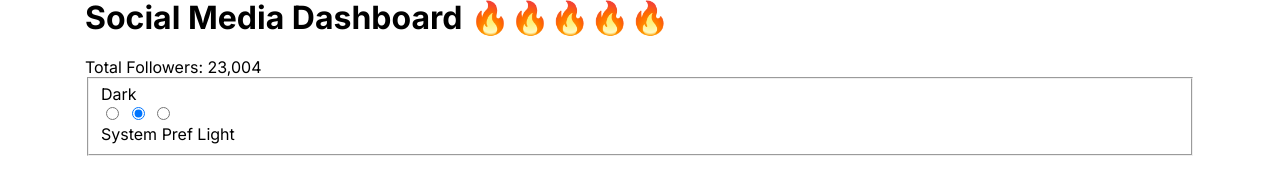
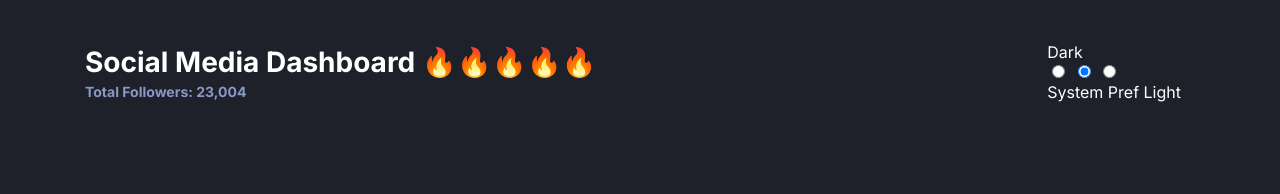
Before and after one commit to CodeMaster7/social-media-dashboard, a website: page index.html in a window 1280 px wide. Drawn offline with Linux system fonts and the light colour scheme; files that its build step writes are made by us from their sources.

Commit message:
styles progress 1

```diff
--- a/app/scss/components/_index.scss
+++ b/app/scss/components/_index.scss
@@ -1,2 +1,3 @@
+@forward 'header';
 @forward 'toggle';
 @forward 'card';
--- /dev/null
+++ b/app/scss/components/header.scss
@@ -0,0 +1,25 @@
+@use'../util/' as *;
+
+.header {
+    margin-top: rem(36);
+
+    @include breakpoint(medium) {
+        display: flex;
+        justify-content: space-between;
+        align-items: center; // center vertically
+    }
+
+    &__title {
+
+    }
+
+    &__subtitle {
+        font-size: rem(14);
+        font-weight: 700;
+        color: var(--dark-text1);
+    }
+
+    &__toggle {
+
+    }
+}
--- a/app/scss/components/toggle.scss
+++ b/app/scss/components/toggle.scss
@@ -1,6 +1,19 @@
 @use'../util/' as *;
 
 .toggle {
+    border: none;
+
+    &__wrapper {
+
+    }
+
+    input[type="radio"] {
+
+    }
+
+    &__background {
+
+    }
 
     &__button {
         width: rem(16);
@@ -8,4 +21,8 @@
         border-radius: 50%;
         background-color: var(--toggle);
     }
+
+    label {
+
+    }
 }
--- a/app/scss/globals/boilerplate.scss
+++ b/app/scss/globals/boilerplate.scss
@@ -13,4 +13,6 @@ body {
 	margin: 0;
 	padding: 0;
 	font-family: var(--font-inter);
+    background: var(--dark-bg);
+    color: var(--dark-text2);
 }
--- a/app/scss/globals/layout.scss
+++ b/app/scss/globals/layout.scss
@@ -3,7 +3,7 @@
 .container {
     padding:  0 rem(25);
     max-width: rem(1110);
-    margin: 0 auto;
+    margin: 0 auto rem(46);
 
     @include breakpoint(large) {
         padding: 0;
--- a/app/scss/globals/typography.scss
+++ b/app/scss/globals/typography.scss
@@ -1,3 +1,5 @@
+@use'../util/' as *;
+
 h1,
 h2,
 h3 {
@@ -5,6 +7,15 @@ h3 {
   line-height: 1.1;
 }
 
+h1 {
+    font-size: rem(24);
+    margin-bottom: rem(3);
+
+    @include breakpoint(large) {
+        font-size: rem(28);
+    }
+}
+
 a,
 a:visited,
 a:active {
```
Also changed, not shown: dist/style.css, 1 other file.
